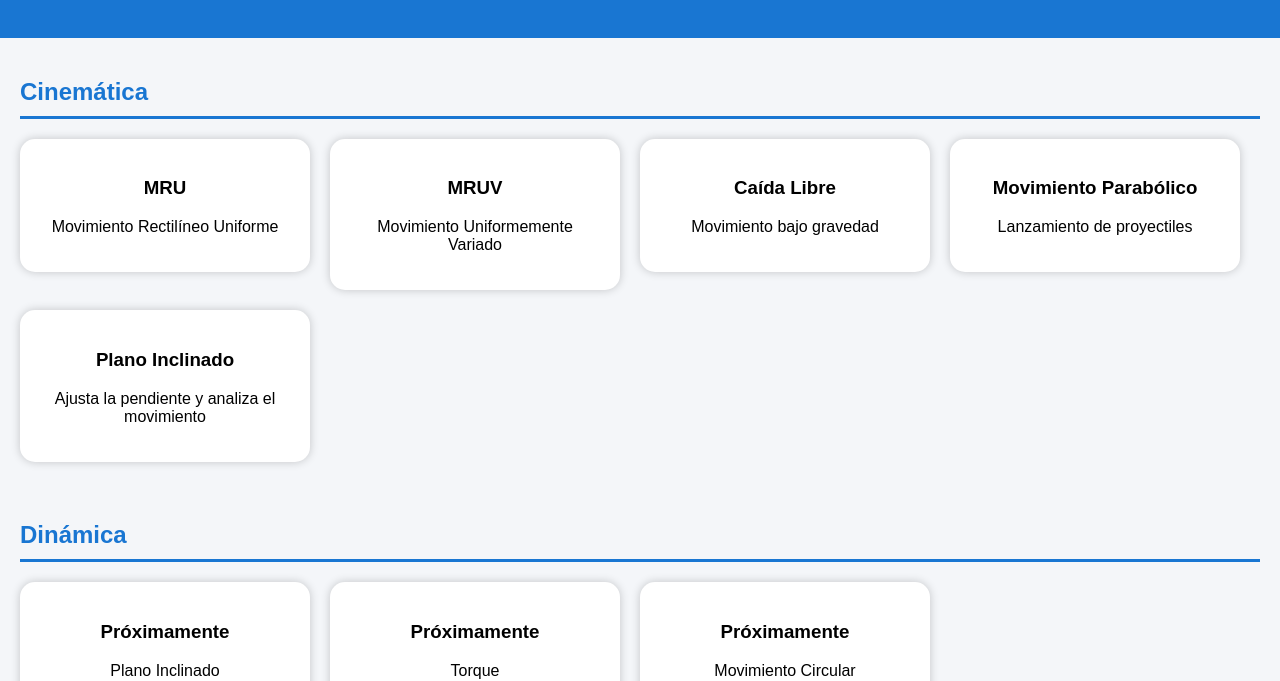
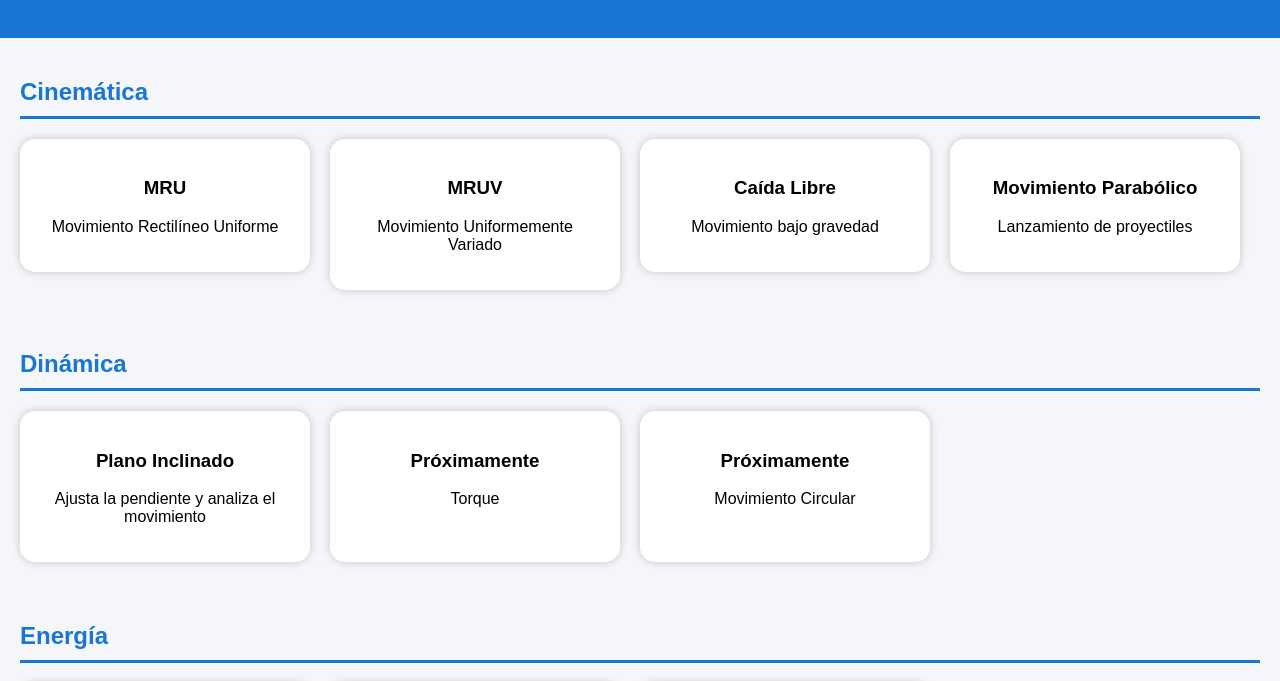
Before and after one commit to valeria-Ospina/Laboratorio-de-Fisica-1---Interactivo, a plain HTML site: page index.html in a window 1280 px wide. Shown: the part 126-807 px from the top of the page. Drawn offline with Linux system fonts and the light colour scheme.

Commit message:
Update Plano Inclinado section in index.html

```diff
--- a/index.html
+++ b/index.html
@@ -100,12 +100,7 @@ color:black;
 </div>
 </a>
 
-<a href="planoinclinado.html">
-<div class="card">
-<h3>Plano Inclinado</h3>
-<p>Ajusta la pendiente y analiza el movimiento</p>
-</div>
-</a>
+
 
 </div>
 
@@ -117,10 +112,12 @@ color:black;
 
 <div class="container">
 
+<a href="planoinclinado.html">
 <div class="card">
-<h3>Próximamente</h3>
-<p>Plano Inclinado</p>
+<h3>Plano Inclinado</h3>
+<p>Ajusta la pendiente y analiza el movimiento</p>
 </div>
+</a>
 
 <div class="card">
 <h3>Próximamente</h3>
```
